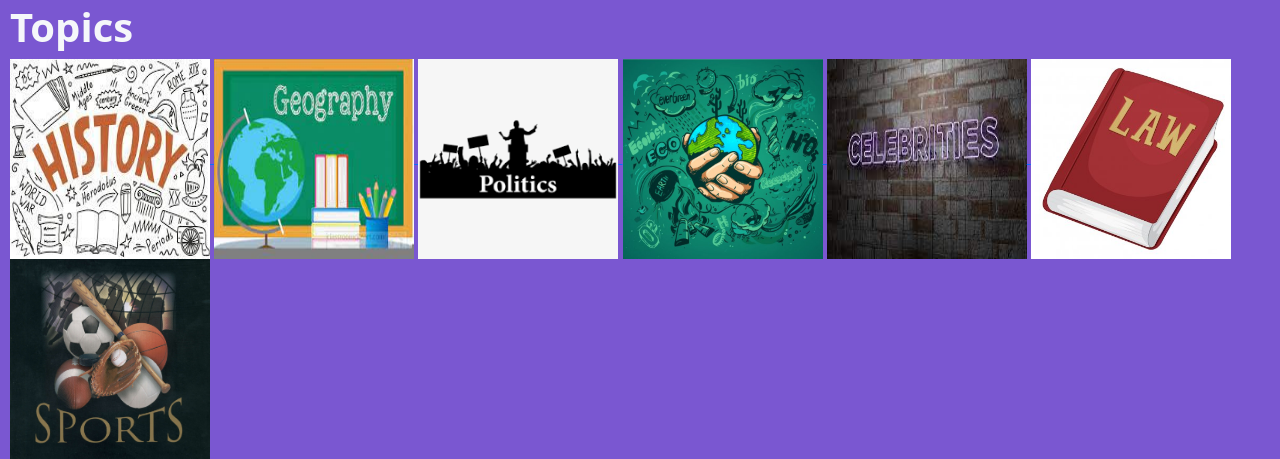
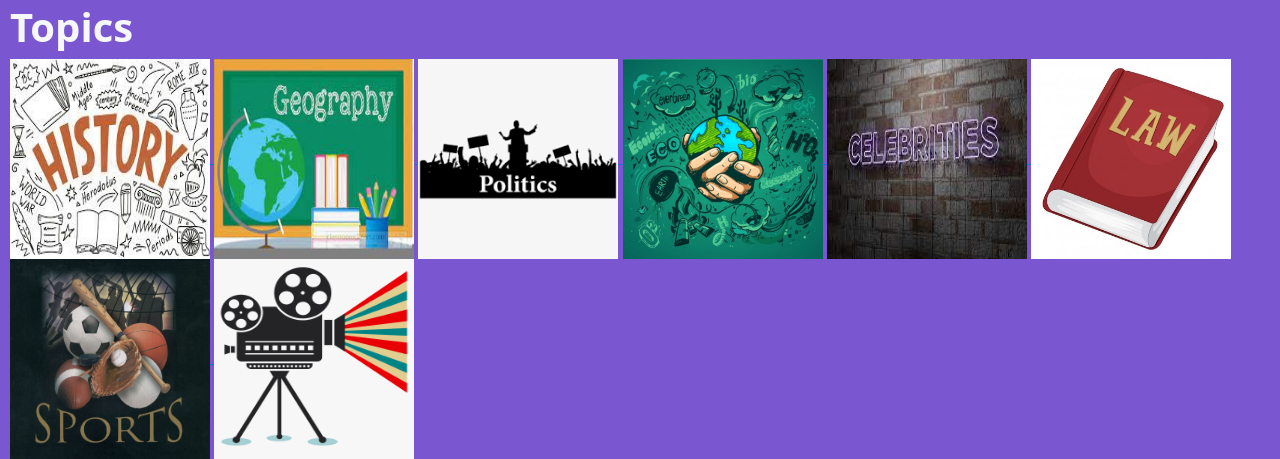
Before and after one commit to OMBowkerBBC/TeamPy, a Flask app: page / in a window 1280 px wide. Shown: the part 584-1043 px from the top of the page. Run offline with Flask 2, Linux system fonts and the light colour scheme.

Commit message:
basic video template

```diff
--- a/server.py
+++ b/server.py
@@ -11,6 +11,10 @@ VALID_DIFFICULTIES = ['Beginner', 'Expert']
 @app.route("/", methods=["GET"])
 def hello_world():
     return render_template("quizStartNEW.html")
+
+@app.route("/video", methods=["GET"])
+def video_category():
+    return render_template("videoQuiz.html")
 
 @app.route("/category/<category>", methods=["GET"])
 def category(category):
--- a/templates/quizStartNEW.html
+++ b/templates/quizStartNEW.html
@@ -128,4 +128,13 @@
       style="width: 200px; height: 200px"
     />
   </a>
+
+  <a href="/video">
+    <img
+      class="img-fluid"
+      src="../static/images/video.png"
+      alt="Video"
+      style="width: 200px; height: 200px"
+    />
+  </a>
 </html>
```
Also changed, not shown: static/images/video.png (added), templates/videoQuiz.html (added).
